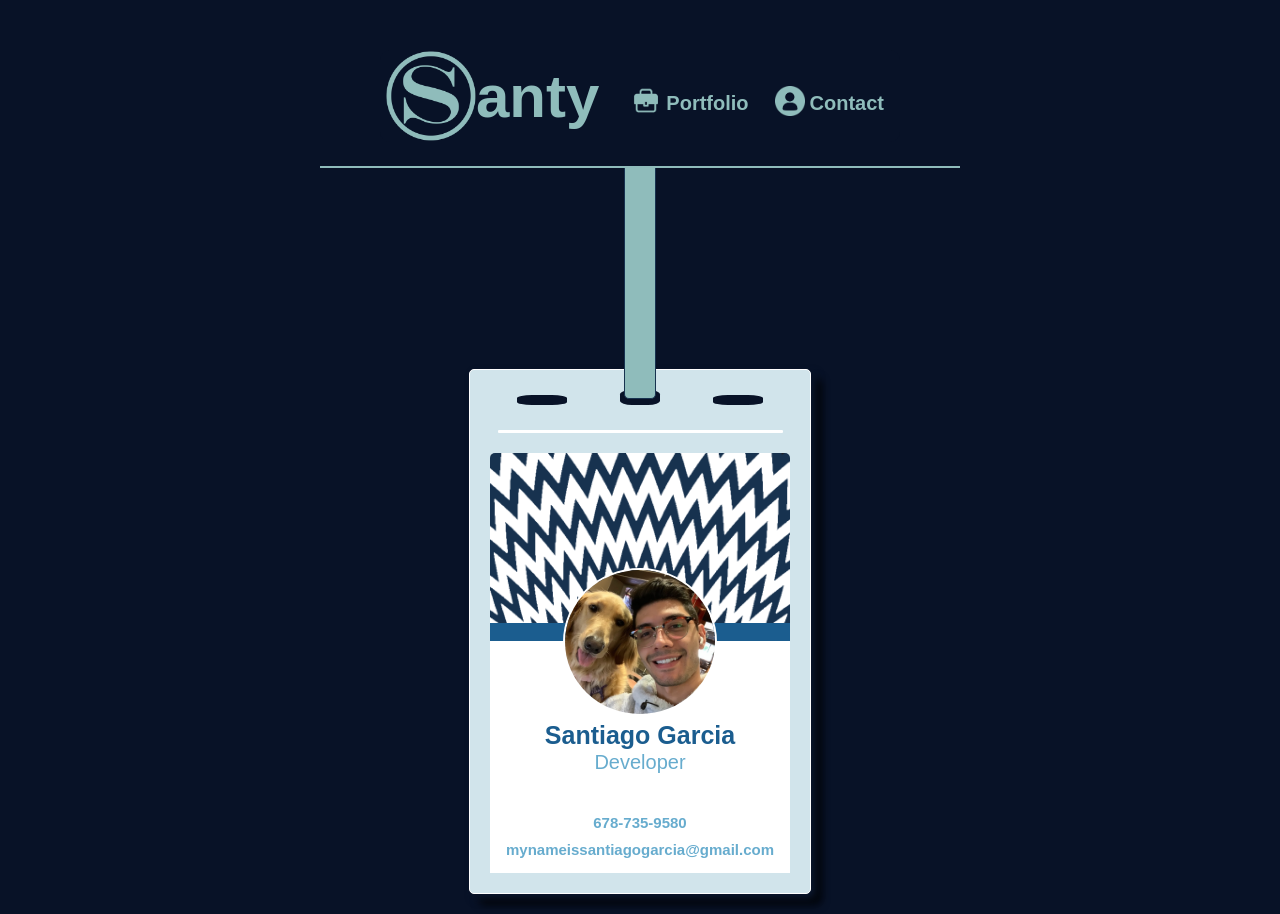
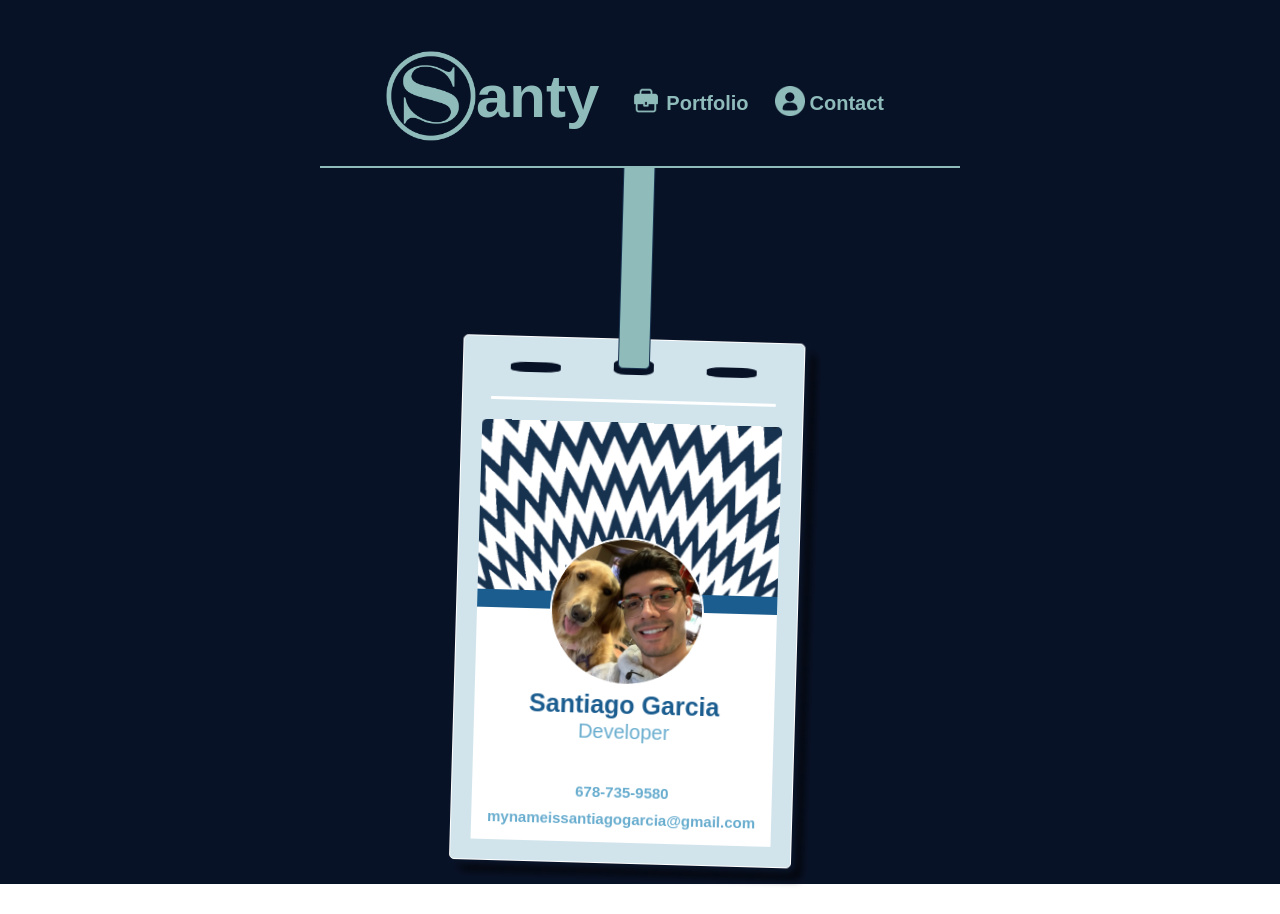
Before and after one commit to santy81855/Portfolio_Web, a React (Create React App) app: page / in a window 1280 px wide. Both pictures are taken after a click on the button "Contact". After the commit the page ends 888 px from the top, so only its background shows below. Built offline with nearby package versions, Linux system fonts and the light colour scheme.

Commit message:
added swing animation to the contact card

```diff
--- a/src/components/ContactPage.js
+++ b/src/components/ContactPage.js
@@ -39,6 +39,7 @@ export default function ContactPage() {
     // variable to store the contents of the project page
     const ContactPage = (
         <div className="ContactPage">
+            <div className="Swing">
                 <div className="Lanyard"></div>
 
                 <div className="ContactCard">
@@ -48,10 +49,15 @@ export default function ContactPage() {
                         <div className="LanyardHoleSide"></div>
                     </div>
                     <div className="Divider"></div>
-                <img src={Zigzag} alt="Selfie" className="TopCardColorBlock" />
+                    <img
+                        src={Zigzag}
+                        alt="Selfie"
+                        className="TopCardColorBlock"
+                    />
                     <div className="MiddleCardColorBlock"></div>
                     <img src={Selfie} alt="Selfie" className="Selfie" />
                     {ContactInformation}
+                </div>
             </div>
         </div>
     );
--- a/src/styles/ContactPage.css
+++ b/src/styles/ContactPage.css
@@ -5,10 +5,18 @@
     margin-top: 0px;
     width: 95%;
     height: 95%;
-    animation: slide-up 1.2s;
     display: flex;
     flex-direction: column;
     align-items: center;
+}
+
+.Swing {
+    background-color: rgba(0, 0, 0, 0);
+    display: flex;
+    flex-direction: column;
+    align-items: center;
+    animation: swing ease-in-out 1.2s 3.5 alternate;
+    transform-origin: center -20px;
 }
 
 .Lanyard {
@@ -18,7 +26,7 @@
     border-bottom: 1px solid var(--contact-dark-accent);
     border-radius: 0 0 5px 5px;
     width: 30px;
-    height: 230px;
+    height: 200px;
     margin-bottom: -30px;
     z-index: 1;
 }
@@ -153,7 +161,6 @@
 }
 
 .Selfie {
-    cursor: pointer;
     width: 50%;
     height: 100%;
     border: 2px solid white;
--- a/src/styles/global.css
+++ b/src/styles/global.css
@@ -64,3 +64,12 @@ body {
         transform: translateX(0%);
     }
 }
+
+@keyframes swing {
+    0% {
+        transform: rotate(3deg);
+    }
+    100% {
+        transform: rotate(-3deg);
+    }
+}
```
Lines whose indentation alone changed are shown as unchanged.
